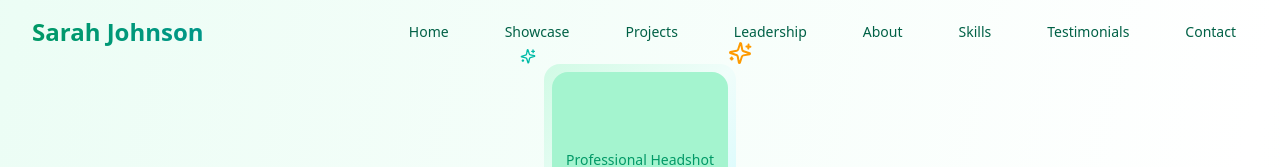
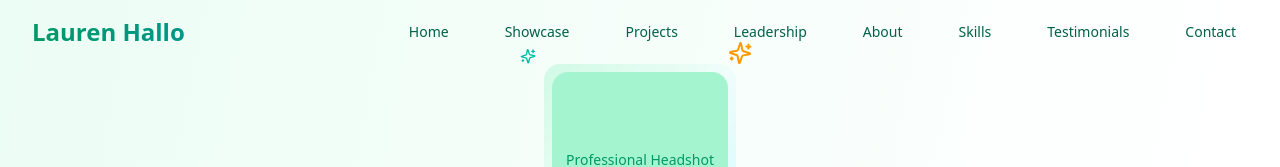
Before and after one commit to connorholly11/lauren-site, a React (Vite) app: page / in a window 1280 px wide. Shown: the top 167 px of the page. Built offline with nearby package versions, Linux system fonts and the light colour scheme; a web font is replaced by a local one.

Commit message:
RevisionId:  295243532606787584

```diff
--- a/src/components/generated/StickyHeader.tsx
+++ b/src/components/generated/StickyHeader.tsx
@@ -60,7 +60,7 @@ const StickyHeader: React.FC = () => {
           scale: 1.05
         }} className="flex-shrink-0" data-magicpath-id="3" data-magicpath-path="StickyHeader.tsx">
             <button onClick={e => scrollToSection(e, '#home')} className="text-2xl font-bold bg-gradient-to-r from-emerald-600 to-teal-600 bg-clip-text text-transparent" data-magicpath-id="4" data-magicpath-path="StickyHeader.tsx">
-              Sarah Johnson
+              Lauren Hallo
             </button>
           </motion.div>
 
```
